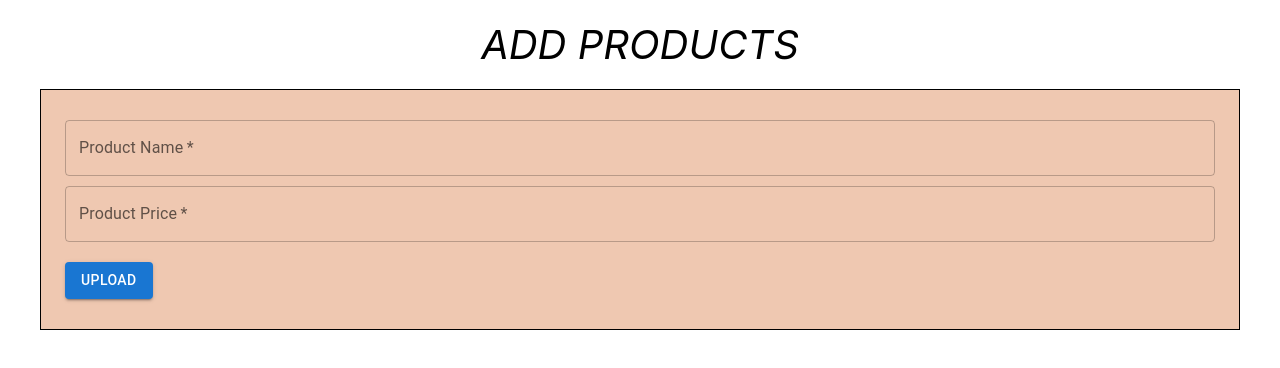
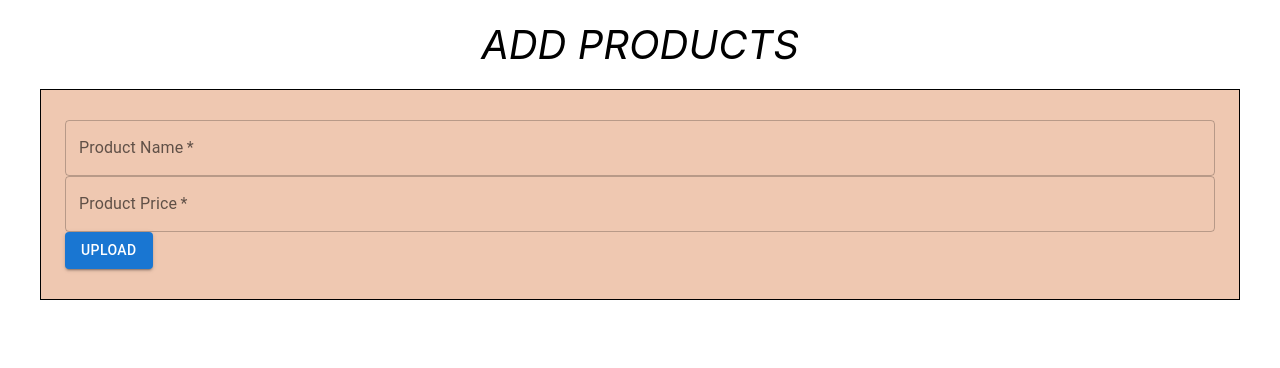
Before and after one commit to Tringapps-Priyadharshini/MaterialUI, a React (Create React App) app: page / in a window 1280 px wide. Shown: the top 368 px of the page. Built offline with nearby package versions, Linux system fonts and the light colour scheme.

Commit message:
Update App.js

```diff
--- a/src/App.js
+++ b/src/App.js
@@ -22,8 +22,8 @@ function App() {
     <Container sx = {{backgroundColor:'#efc8b1',padding:'30px',height:'50',width:'100',border:'1px solid black'}}>
       <form onSubmit = {handleSubmit}>
         <div><TextField color='secondary' fullWidth  label = 'Product Name' varient = 'outlined' value = {pname} onChange={(event)=>setProductName(event.target.value)} required/></div>
-        <div className='price'><TextField color='secondary'  fullWidth  label = 'Product Price' value = {pprice} varient = 'outlined' onChange={(event)=>setProductPrice(event.target.value)} required/></div>
-        <div className = 'btn'><Button type = 'submit' variant="contained" sx ={{textAlign:'center'}}>UPLOAD</Button> </div>
+        <div><TextField color='secondary'  fullWidth  label = 'Product Price' value = {pprice} varient = 'outlined' onChange={(event)=>setProductPrice(event.target.value)} required/></div>
+        <div><Button type = 'submit' variant="contained" sx ={{textAlign:'center'}}>UPLOAD</Button> </div>
         </form>
         </Container>
         </div>
```
